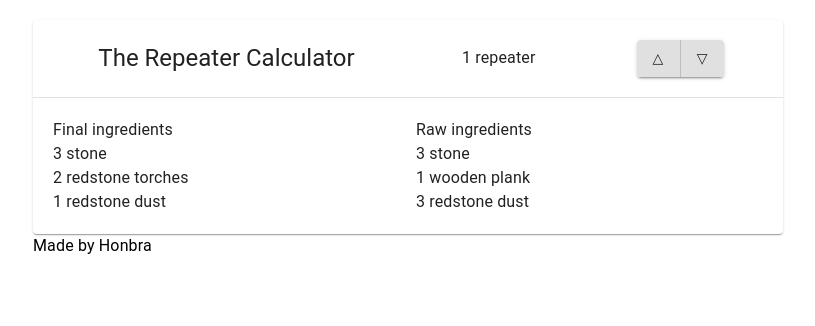
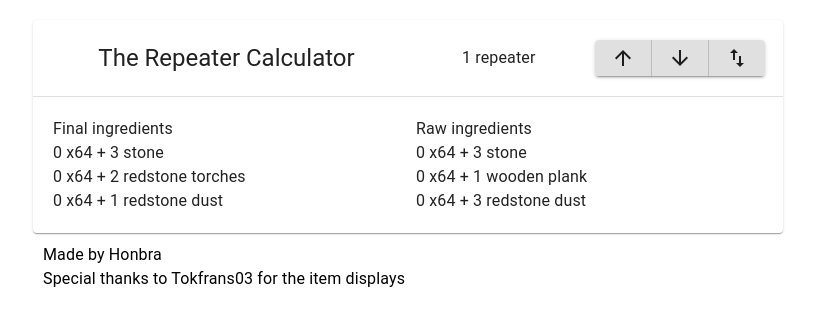
Before and after one commit to HonbraDev/repeater-counter, a React (Create React App) app: page / in a window 1280 px wide. Shown: the top 326 px of the page, without its empty margins (232-1047 px from the left). Built offline with nearby package versions, Linux system fonts and the light colour scheme.

Commit message:
Quality of life improvements

```diff
--- a/src/App.tsx
+++ b/src/App.tsx
@@ -9,6 +9,7 @@ import {
   Grid,
 } from "@material-ui/core";
 import { makeStyles, createStyles } from "@material-ui/core/styles";
+import { ArrowUpward, ArrowDownward, ImportExport } from "@material-ui/icons";
 
 const useStyles = makeStyles(() =>
   createStyles({
@@ -26,6 +27,9 @@ const useStyles = makeStyles(() =>
       display: "flex",
       justifyContent: "center",
       alignItems: "center",
+    },
+    madeBy: {
+      margin: 10,
     },
   })
 );
@@ -50,8 +54,15 @@ function App() {
           </Grid>
           <Grid item sm={3} xs={6} className={classes.flexCenter}>
             <ButtonGroup variant="contained">
-              <Button onClick={() => setCount(1)}>△</Button>
-              <Button onClick={() => setCount(-1)}>▽</Button>
+              <Button onClick={() => addCount(1)}>
+                <ArrowUpward />
+              </Button>
+              <Button onClick={() => addCount(-1)}>
+                <ArrowDownward />
+              </Button>
+              <Button onClick={textBoxInput}>
+                <ImportExport />
+              </Button>
             </ButtonGroup>
           </Grid>
         </Grid>
@@ -59,32 +70,54 @@ function App() {
         <Grid container spacing={2}>
           <Grid item className={classes.bottomSection}>
             <Typography variant="body1">Final ingredients</Typography>
-            <Typography variant="body1">{repeaterCount * 3} stone</Typography>
             <Typography variant="body1">
-              {repeaterCount * 2} redstone torches
+              {prettyStacks(repeaterCount * 3)} stone
             </Typography>
             <Typography variant="body1">
-              {repeaterCount} redstone dust
+              {prettyStacks(repeaterCount * 2)} redstone torches
+            </Typography>
+            <Typography variant="body1">
+              {prettyStacks(repeaterCount * 1)} redstone dust
             </Typography>
           </Grid>
           <Grid item className={classes.bottomSection}>
             <Typography variant="body1">Raw ingredients</Typography>
-            <Typography variant="body1">{repeaterCount * 3} stone</Typography>
             <Typography variant="body1">
-              {repeaterCount * 1} wooden plank{repeaterCount > 1 ? "s" : ""}
+              {prettyStacks(repeaterCount * 3)} stone
             </Typography>
             <Typography variant="body1">
-              {repeaterCount * 3} redstone dust
+              {prettyStacks(repeaterCount * 1)} wooden plank
+              {repeaterCount > 1 ? "s" : ""}
+            </Typography>
+            <Typography variant="body1">
+              {prettyStacks(repeaterCount * 3)} redstone dust
             </Typography>
           </Grid>
         </Grid>
       </Card>
-      <Typography variant="body1">Made by Honbra</Typography>
+      <Typography variant="body1" className={classes.madeBy}>
+        Made by Honbra <br /> Special thanks to Tokfrans03 for the item displays
+      </Typography>
     </div>
   );
 
-  function setCount(i: number) {
+  function addCount(i: number) {
     if (repeaterCount + i > 0) setRepeaterCount(repeaterCount + i);
+  }
+
+  function prettyStacks(i: number) {
+    // thanks Tokfrans03
+    return `${Math.floor(i / 64)} x64 + ${i % 64}`;
+  }
+
+  function textBoxInput() {
+    // ok boomer w0w4n
+    var count = prompt("Repeaters", repeaterCount.toString());
+
+    if (count == null || count === "" || isNaN(parseInt(count))) {
+    } else {
+      setRepeaterCount(parseInt(count));
+    }
   }
 }
 
```
Also changed, not shown: 1 other file (tests, documents, lock files or other folders).
